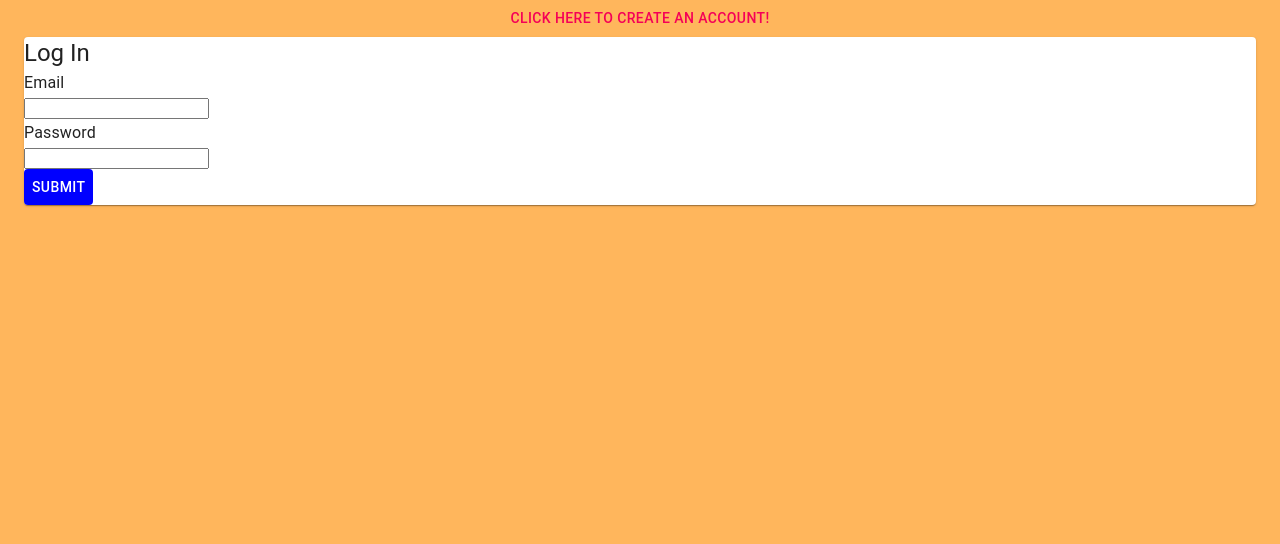
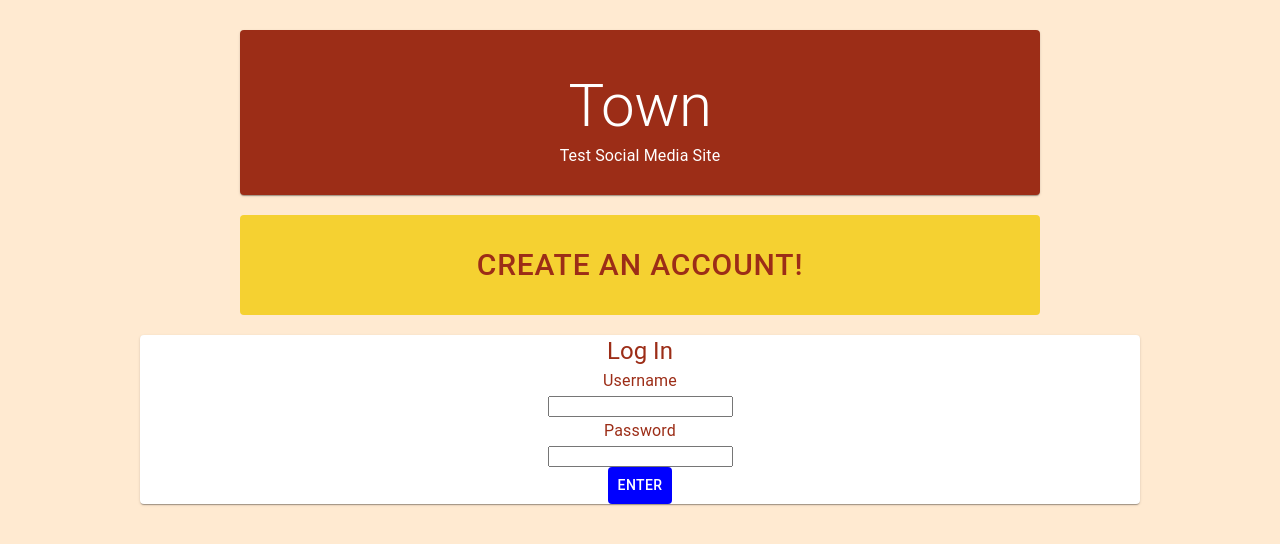
Before and after one commit to magire01/town-v1-fullstack, a React (Create React App) app in the folder client/: page / in a window 1280 px wide. Shown: the top 544 px of the page. Built offline with nearby package versions, Linux system fonts and the light colour scheme.

Commit message:
Rebuilt and reorganized Create Profile component

```diff
--- a/client/src/App.css
+++ b/client/src/App.css
@@ -38,5 +38,5 @@
 }
 
 body {
-  background-color: #ffb65c
+  background-color: #ffead1
 }
--- /dev/null
+++ b/client/src/components/Banner.js
@@ -0,0 +1,47 @@
+import React, { useState, useEffect } from "react";
+
+import { AppBar, Toolbar, Typography, Button, Paper } from "@material-ui/core";
+
+import Home from "../pages/Home"
+
+const Banner = () => {
+
+
+    const bannerStyle = {
+        background: {
+            backgroundColor: "#9c2d17",
+            width: 800,
+            height: 125,
+            display: "block",
+            marginRight: "auto",
+            marginLeft: "auto",
+            marginTop: 30,
+            paddingTop: 40
+        },
+        title: {
+            color: "white",
+            textAlign: "center"
+        },
+        subtitle: {
+            color: "white",
+            textAlign: "center"
+        }
+    }
+
+    return (
+        <div>
+            <Paper style={bannerStyle.background}>
+                <Typography variant="h2" style={bannerStyle.title}>
+                    Town
+                </Typography>
+
+                <Typography variant="subtitle1" style={bannerStyle.subtitle}>
+                    Test Social Media Site
+                </Typography>
+            </Paper>
+        </div>
+    )
+
+}
+
+export default Banner;
--- /dev/null
+++ b/client/src/components/CreateProfile.js
@@ -0,0 +1,121 @@
+import React, { useState } from "react";
+
+import { Container, Grid, Paper, Typography, Button } from "@material-ui/core";
+
+import API from "../utils/API";
+
+import ProfileSelect from "../components/ProfileSelect";
+
+const CreateProfile = (props) => {
+
+    const [profileState, setProfileState] = useState({
+        newProfile: false
+    });
+
+    const [newProfile, setNewProfile] = useState({
+        username: props.name,
+        nickname: null,
+        age: null,
+        location: null,
+        something: null
+    })
+
+    const handleNicknameChange = (evt) => {
+        setNewProfile({
+            ...newProfile,
+            nickname: evt.target.value
+        })
+    }
+
+    const handleAgeChange = (evt) => {
+        setNewProfile({
+            ...newProfile,
+            age: evt.target.value
+        })
+    }
+
+    const handleLocationChange = (evt) => {
+        setNewProfile({
+            ...newProfile,
+            location: evt.target.value
+        })
+    }
+
+    const handleSomethingChange = (evt) => {
+        setNewProfile({
+            ...newProfile,
+            something: evt.target.value
+        })
+    }
+
+    const submitProfile = (evt) => {
+        evt.preventDefault();
+        saveProfile();
+        setProfileState({
+            newProfile: false
+        })
+    }
+
+    const saveProfile = () => {
+        API.createProfile({
+            username: newProfile.username,
+            nickname: newProfile.nickname,
+            age: newProfile.age,
+            location: newProfile.location,
+            something: newProfile.something
+         })
+            .then(res => console.log("test", res[0].username))
+            .catch(err => console.log(err));
+    }
+
+    const buttonStyle = {
+        marginBottom: 30,
+        display: "block",
+        marginRight: "auto",
+        marginLeft: "auto",
+        alignContent: "center",
+        width: 600
+    }
+
+    if (!profileState.newProfile)
+    return (
+        <Paper style={buttonStyle}>
+                <Grid container>
+                    <Grid item md="12">
+                        <Button onClick={()=> setProfileState({ newProfile: true })}>CREATE NEW PROFILE</Button>
+                    </Grid>
+                </Grid>
+        </Paper>
+    )
+    return (
+        <Container>
+            <Paper style={buttonStyle}>
+                <Grid container>
+                    <Grid item md="12">
+                        <Button onClick={()=> setProfileState({ newProfile: false })}>Exit Create Profile</Button>
+                    </Grid>
+
+                    <Grid item md="12">
+                    <form>
+                        <Typography variant="subtitle1">Nickname</Typography>
+                        <input onChange={handleNicknameChange} />
+                        <Typography variant="subtitle1">Age</Typography>
+                        <input onChange={handleAgeChange}/>
+                        <Typography variant="subtitle1">Location</Typography>
+                        <input onChange={handleLocationChange}/>
+                        <Typography variant="subtitle1">Something Else</Typography>
+                        <input onChange={handleSomethingChange}/>
+                        <Grid item md="12">
+                            <Button onClick={(evt) => submitProfile(evt)} style={{ backgroundColor: "blue", color: "white" }}>Create Profile</Button>
+                        </Grid>
+                    </form>
+                    </Grid>
+                </Grid>
+            </Paper>
+
+            <ProfileSelect name={newProfile.username}/>
+        </Container>
+    )
+}
+
+export default CreateProfile;
--- a/client/src/components/HeaderAuth.js
+++ b/client/src/components/HeaderAuth.js
@@ -14,7 +14,7 @@ const HeaderAuth = (props) => {
 
     const barStyle = {
         main: {
-            backgroundColor: "#542f00"
+            backgroundColor: "#9c2d17"
         },
         button: {
             display: "block",
--- a/client/src/components/SignUp.js
+++ b/client/src/components/SignUp.js
@@ -48,17 +48,31 @@ const SignUp = () => {
         console.log("username: ", dataSubmit.username);
     }
 
+    const signUpStyle = {
+        form: {
+            textAlign: "center",
+            color: "#9c2d17"
+        },
+        formBox: {
+            display:"block",
+            marginLeft: "auto",
+            marginRight: "auto",
+            width: 1000
+        },
+    }
+
     return (
         <div>
             <Container>
-                <Paper elevation={1}>
+                <Paper elevation={1} style={signUpStyle.formBox}>
                     <Grid container justify="center" alignContent="center">
-                        <Grid item md="12">
-                            <Typography variant="h5">Sign Up!</Typography>
-                        </Grid>
+                        {/* <Grid item md="12">
+                            <Typography variant="h5">Sign Up</Typography>
+                        </Grid> */}
 
                         <Grid item md="12">
-                            <form>
+                            <form style={signUpStyle.form}>
+                                <Typography variant="h5">Sign Up</Typography>
                                 <Typography variant="subtitle1">Name</Typography>
                                 <input onChange={handleUserChange} />
                                 <Typography variant="subtitle1">Email</Typography>
--- a/client/src/pages/Home.js
+++ b/client/src/pages/Home.js
@@ -5,6 +5,7 @@ import Header from "../components/Header";
 import HeaderAuth from "../components/HeaderAuth";
 import UserHome from "./UserHome";
 import SignUp from "../components/SignUp";
+import Banner from "../components/Banner";
 
 import API from "../utils/API";
 
@@ -36,7 +37,24 @@ const Home = () => {
         createAccount: {
             display: "block",
             marginLeft: "auto",
-            marginRight: "auto"
+            marginRight: "auto",
+            marginTop: 20,
+            height: 100,
+            width: 800,
+            backgroundColor: "#f5d131",
+            color: "#9c2d17",
+            fontSize: 30,
+            marginBottom: 20,
+        },
+        loginBox: {
+            display:"block",
+            marginLeft: "auto",
+            marginRight: "auto",
+            width: 1000
+        },
+        loginForm: {
+            textAlign: "center",
+            color: "#9c2d17"
         }
     }
 
@@ -46,6 +64,7 @@ const Home = () => {
         case "SignUp":
             return (
                 <div>
+                    <Banner />
                     <Button onClick={()=> setPageNav({ page: "Login" })} color="secondary" style={homeStyle.createAccount}>Click Here to Login!</Button>
                     <SignUp />
                 </div>
@@ -60,23 +79,24 @@ const Home = () => {
         default:
             return (
                 <div>
-                    <Button onClick={()=> setPageNav({ page: "SignUp" })} color="secondary" style={homeStyle.createAccount}>Click Here to create an account!</Button>
+                    <Banner />
+                    <Button onClick={()=> setPageNav({ page: "SignUp" })} color="secondary" style={homeStyle.createAccount}>Create an account!</Button>
 
                     <Container>
-                        <Paper elevation={1}>
+                        <Paper elevation={1} style={homeStyle.loginBox}>
                             <Grid container justify="center" alignContent="center">
                                 <Grid item md="12">
-                                    <Typography variant="h5">Log In</Typography>
+                                    <Typography variant="h5" style={homeStyle.loginForm}>Log In</Typography>
                                 </Grid>
 
                                 <Grid item md="12">
-                                    <form>
-                                        <Typography variant="subtitle1">Email</Typography>
+                                    <form style={homeStyle.loginForm}>
+                                        <Typography variant="subtitle1">Username</Typography>
                                         <input onChange={handleUsername}/>
                                         <Typography variant="subtitle1">Password</Typography>
                                         <input />
                                         <Grid item md="12">
-                                            <Button onClick={(evt) => submitLogin(evt)} style={{ backgroundColor: "blue", color: "white" }}>Submit</Button>
+                                            <Button onClick={(evt) => submitLogin(evt)} style={{ backgroundColor: "blue", color: "white" }}>Enter</Button>
                                         </Grid>
                                     </form>
                                 </Grid>
--- a/client/src/pages/UserProfile.js
+++ b/client/src/pages/UserProfile.js
@@ -4,13 +4,9 @@ import { Container, Grid, Paper, Typography, Button } from "@material-ui/core";
 import API from "../utils/API";
 
 import ProfileSelect from "../components/ProfileSelect";
-
+import CreateProfile from "../components/CreateProfile";
 
 const UserProfile = (props) => {
-
-    const [profileState, setProfileState] = useState({
-        newProfile: false
-    });
 
     const [showProfile, setShowProfile] = useState({
         username: props.name,
@@ -18,126 +14,11 @@ const UserProfile = (props) => {
 
     })
 
-    const [newProfile, setNewProfile] = useState({
-        username: props.name,
-        nickname: null,
-        age: null,
-        location: null,
-        something: null
-    })
-
-    useEffect(() => {
-        API.findProfile(showProfile.username)
-            .then(result => setShowProfile({
-                ...showProfile,
-                profileInfo: result.data
-            }))
-            .catch(err => console.log(err))
-    }, [])
-
-    const saveProfile = () => {
-        API.createProfile({
-            username: newProfile.username,
-            nickname: newProfile.nickname,
-            age: newProfile.age,
-            location: newProfile.location,
-            something: newProfile.something
-         })
-            .then(res => console.log("test", res[0].username))
-            .catch(err => console.log(err));
-    }
-
-    const handleNicknameChange = (evt) => {
-        setNewProfile({
-            ...newProfile,
-            nickname: evt.target.value
-        })
-    }
-
-    const handleAgeChange = (evt) => {
-        setNewProfile({
-            ...newProfile,
-            age: evt.target.value
-        })
-    }
-
-    const handleLocationChange = (evt) => {
-        setNewProfile({
-            ...newProfile,
-            location: evt.target.value
-        })
-    }
-
-    const handleSomethingChange = (evt) => {
-        setNewProfile({
-            ...newProfile,
-            something: evt.target.value
-        })
-    }
-
-    const submitProfile = (evt) => {
-        evt.preventDefault();
-        saveProfile();
-        setProfileState({
-            newProfile: false
-        })
-    }
-
-    const buttonStyle = {
-        marginBottom: 30,
-        display: "block",
-        marginRight: "auto",
-        marginLeft: "auto",
-        alignContent: "center",
-        width: 600
-    }
-
-
-
-    if(!profileState.newProfile)
-
     return (
-        <Container>
-            <Paper style={buttonStyle}>
-                <Grid container>
-                    <Grid item md="12">
-                        <Button onClick={()=> setProfileState({ newProfile: true })}>CREATE NEW PROFILE</Button>
-                    </Grid>
-                </Grid>
-            </Paper>
-
+        <div>
+            <CreateProfile name={showProfile.username} />
             <ProfileSelect name={showProfile.username}/>
-        </Container>
-    )
-
-    return (
-        <Container>
-            <Paper style={buttonStyle}>
-                <Grid container>
-                    <Grid item md="12">
-                        <Button onClick={()=> setProfileState({ newProfile: false })}>Exit Create Profile</Button>
-                    </Grid>
-
-                    <Grid item md="12">
-                    <form>
-                        <Typography variant="subtitle1">Nickname</Typography>
-                        <input onChange={handleNicknameChange} />
-                        <Typography variant="subtitle1">Age</Typography>
-                        <input onChange={handleAgeChange}/>
-                        <Typography variant="subtitle1">Location</Typography>
-                        <input onChange={handleLocationChange}/>
-                        <Typography variant="subtitle1">Something Else</Typography>
-                        <input onChange={handleSomethingChange}/>
-                        <Grid item md="12">
-                            <Button onClick={(evt) => submitProfile(evt)} style={{ backgroundColor: "blue", color: "white" }}>Create Profile</Button>
-                        </Grid>
-                    </form>
-                    </Grid>
-                </Grid>
-            </Paper>
-
-            <ProfileSelect name={showProfile.username}/>
-        </Container>
+        </div>
     )
 }
 
```
